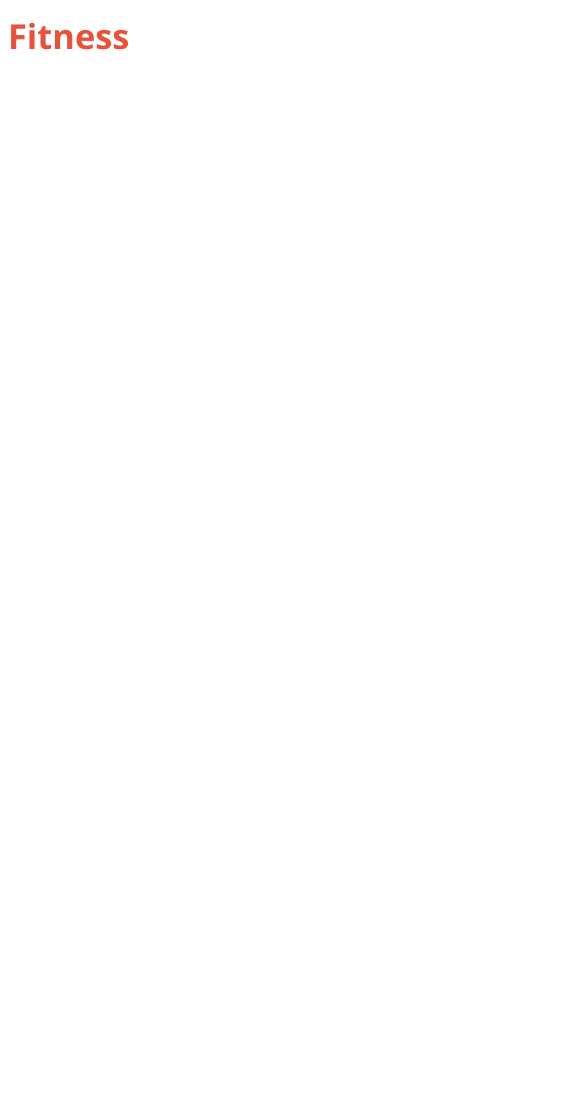
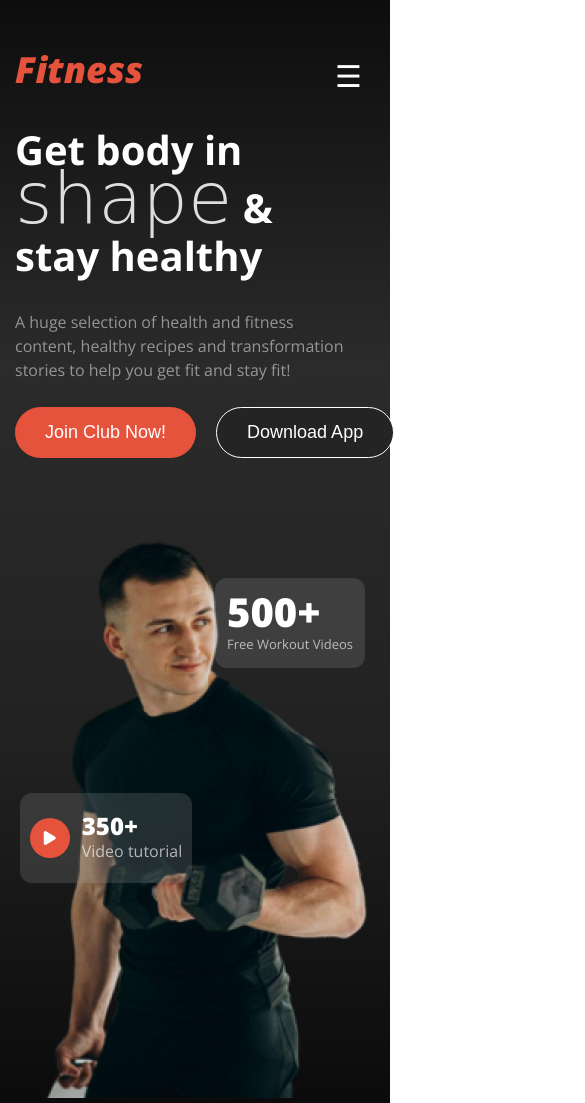
Before and after one commit to sahkil12/2nd-assignment-project, a plain HTML site: page index.html in a window 390 px wide. Shown: the top 1103 px of the page, 585 px wide, since content can reach past the window. Before the commit the page ends 844 px from the top, so only its background shows below. Drawn offline with nearby package versions, Linux system fonts and the light colour scheme; a web font is replaced by a local one.

Commit message:
added header section and some responsive style all just add

```diff
--- a/index.html
+++ b/index.html
@@ -13,11 +13,13 @@
     <link
         href="https://fonts.googleapis.com/css2?family=Meow+Script&family=Open+Sans:ital,wght@0,300..800;1,300..800&display=swap"
         rel="stylesheet">
+
+        <script src="https://kit.fontawesome.com/960946f225.js" crossorigin="anonymous"></script>
 </head>
 
 <body>
 
-    <header class="open-sans-font">
+    <header class="open-sans-font full">
         <nav class="nav-bar flex">
             <div class="fitness">Fitness</div>
 
@@ -26,13 +28,47 @@
             <label for="menu-toggle" class="menu-icon">☰</label>
 
             <ul class="nav-items flex">
-                <li class="item-name"><a href="">Home</a></li>
+                <li class="item-name extra"><a class="extra" href="">Home</a></li>
                 <li class="item-name"><a href="">Service</a></li>
                 <li class="item-name"><a href="">Contact</a></li>
-                <li class="item-name"><a href="">About</a></li>
+                <li class="item-name"><a class="gap" href="">About</a></li>
             </ul>
         </nav>
 
+        <div class="banner flex">
+
+            <div class="banner-content">
+
+                <h2 class="main-title">Get body in <span class="meow-script-font span">shape</span> & stay healthy</h2>
+                <p class="main-subtitle">A huge selection of health and fitness content, healthy recipes and
+                    transformation stories to help you get fit and stay fit!</p>
+                <div class="flex mobile">
+                    <button class="btn-primary">Join Club Now!</button> <button class="btn-primary-2">Download App</button>
+                </div>
+            </div>
+
+
+            <div class="banner-model ">
+                <div class="img">
+                    <img src="images/Images 2.png " alt="">
+                </div>
+                <div class="box-1">
+                    <div class="curcle"><i class="fa-solid fa-play size"></i></div>
+                    <div>
+                        <span class="number">350+</span><br>
+                        <span class="number-title">Video tutorial</span>
+                    </div>
+                </div>
+                <div class="box-2">
+                    <div>
+                        <span class="number-1">500+</span><br>
+                        <span class="number-subtitle">Free Workout Videos</span>
+                    </div>
+                </div>
+
+            </div>
+
+        </div>
     </header>
 
     <main>
--- a/styles/fitness.css
+++ b/styles/fitness.css
@@ -1,50 +1,308 @@
 /* shared style fonts */
 
 .open-sans-font {
-  font-family: "Open Sans", sans-serif;
-  font-optical-sizing: auto;
-  font-variation-settings:"wdth" 100;
+    font-family: "Open Sans", sans-serif;
+    font-optical-sizing: auto;
+
 }
 
 .meow-script-font {
-  font-family: "Meow Script", cursive;
-  font-weight: 400;
-  font-style: normal;
+    font-family: "Meow Script", cursive;
+    font-weight: 300;
+
+
+}
+body{
+    margin: 0%;
 }
 
-#menu-toggle , .menu-icon {
-  display: none;
+#menu-toggle,
+.menu-icon {
+    display: none;
 }
 
-.flex{
+.flex {
     display: flex;
 }
 
 /* nav-bar style sections */
-header{
+.full {
     width: 1450px;
     margin: 0% auto;
+    height: 740px;
+    background-image: linear-gradient(#0d0d0d, #2b2b2b, #101010ec, #0b0b0b);
 }
 
-.nav-bar{
+.nav-bar {
     justify-content: space-between;
     align-items: center;
+    width: 1100px;
+    margin: 0% auto;
+    padding-top: 48px;
+
+}
+
+.fitness {
+    color: #E6533C;
+    font-size: 2.25rem;
+    font-weight: 1000;
+    line-height: 120%;
+    font-style: italic;
+}
+
+.nav-items {
+    border: 1px solid #434343bb;
+    border-radius: 38px;
+    gap: 45px;
+    padding: 0px;
+
+}
+
+.item-name {
+    list-style: none;
+    padding-top: 12px;
+    padding-bottom: 12px;
+
+}
+
+.item-name>a {
+    text-decoration: none;
+    font-size: 1.125rem;
+    font-weight: 500;
+    color: rgb(255, 255, 255);
+
+}
+
+.extra {
+    background-color: #E6533C;
+    padding: 8px 20px;
+    border-radius: 46px;
+    margin-top: 2px;
+    margin-bottom: 2px;
+    margin-left: 2px;
+}
+
+.gap {
+    padding-right: 20px;
+}
+
+
+/* banner style section */
+
+.banner {
+    justify-content: space-around;
+}
+
+.banner-content {
+    width: 520px;
+    height: 100%;
+
+}
+
+.main-title {
+    line-height: 120%;
+    font-size: 4.87rem;
+    color: white;
+    margin-top: 35px;
+    margin-bottom: 30px;
+}
+
+.span {
+    font-size: 11rem;
+    color: rgb(222, 222, 222);
+
+}
+
+.main-subtitle {
+    font-size: 1rem;
+    line-height: 24px;
+    color: rgba(255, 255, 255, 0.5);
+    margin-bottom: 25px;
+}
+
+.btn-primary {
+    font-size: 1.125rem;
+    font-weight: 600px;
+    padding: 16px 46px;
+    border-radius: 42px;
+    background-color: #E6533C;
+    color: white;
+    border: none;
+    margin-right: 20px;
+}
+
+.btn-primary-2 {
+    font-size: 1.125rem;
+    font-weight: 600px;
+    padding: 16px 46px;
+    border-radius: 42px;
+    background-color: #181818;
+    color: white;
+    border: 1px solid white;
+}
+
+.banner-model {
+    height: auto;
+    position: relative;
+}
+
+.box-1 {
+    position: absolute;
+    bottom: 40px;
+    left: -130px;
+
+    display: flex;
+    align-items: center;
+    justify-content: center;
+    width: 202px;
+    height: 96px;
+    color: rgb(255, 255, 255);
+    background-color: rgba(154, 154, 154, 0.224);
+    border-radius: 12px;
+}
+
+.curcle {
+    width: 40px;
+    height: 40px;
+    background-color: #E6533C;
+    border-radius: 50%;
+    margin-right: 12px;
+    display: flex;
+    justify-content: center;
+    align-items: center;
+}
+.size{
+    display: none;
+}
+
+.number-title {
+    font-size: 1rem;
+    line-height: 16px;
+    color: rgba(255, 255, 255, 0.65);
+}
+
+.number {
+    font-size: 1.5rem;
+    line-height: 24px;
+    font-weight: 800;
+}
+
+.box-2 {
+    position: absolute;
+    top: 130px;
+    right: -60px;
+
+    width: 200px;
+    height: 96px;
+    color: rgb(255, 255, 255);
+    background-color: rgba(154, 154, 154, 0.224);
+    border-radius: 12px;
+    display: flex;
+    justify-content: center;
+    align-items: center;
+
+}
+
+.number-1 {
+    font-size: 2.5rem;
+    font-weight: 800;
+    line-height: 40px;
+}
+
+.number-subtitle {
+    font-size: 13px;
+    color: rgba(255, 255, 255, 0.65);
+}
+
+/* media queriye */
+@media screen and (max-width:576px) {
+
+    #menu-toggle{
+        display: none;
+    }
+.menu-icon {
+    display:inline;
+    color: white;
+    width: 40px ;
+    height: 30px;
+    font-size: 30px;
+    margin-right: 15px;
+}
+.nav-items{
+    display: none;
+}
+.full {
+    width: auto;
+    margin: 0% auto;
+    height: auto;
+}
+
+.nav-bar {
+    justify-content: space-between;
+    align-items: center;
+    width: auto;
+    margin: 0% auto;
+    padding-top: 48px;
+}
+
+.banner{
+    flex-direction: column;
+}
+
+.banner-content{
+    width: 100%;
+    margin-bottom: 60px;
+    margin-left: 15px;
+}
+.main-title {
+    width: 300px;
+    font-size: 2.5rem;
+    color: white;
+    margin-top: 35px;
+    margin-bottom: 30px;
+}
+.span {
+    font-size: 4.5rem;
+    color: rgb(222, 222, 222);
+
+}
+.main-subtitle{
+    width: 340px;
+    line-height: 24px;
+}
+
+.btn-primary {
+    padding: 14px 30px;
+
+}
+
+.btn-primary-2 {
+      padding: 14px 30px;
+    background-color: #242424;
+}
+
+.box-2{
+   position: absolute;
+    top: 60px;
+    right: 25px;
+    width: 150px;
+    height: 90px;
+}
+.box-1 {
+    position: absolute;
+    bottom: 220px;
+    left: 20px;
+    width: 172px;
+    height: 90px;
+}
+.size{
+display: block;
+}
+.img img{
+    margin-left: 40px;
 }
 .fitness{
-    color: #E6533C;
-    font-size: 2.15rem;
-    font-weight: bolder;
-    line-height: 120%;
+    margin-left: 15px;
 }
-.nav-items{
-    border: 1px solid grey;
-    gap: 45px;
-}
-.item-name{
-    list-style: none;
 
 }
-.item-name > a{
-    text-decoration: none;
-
-}
```
